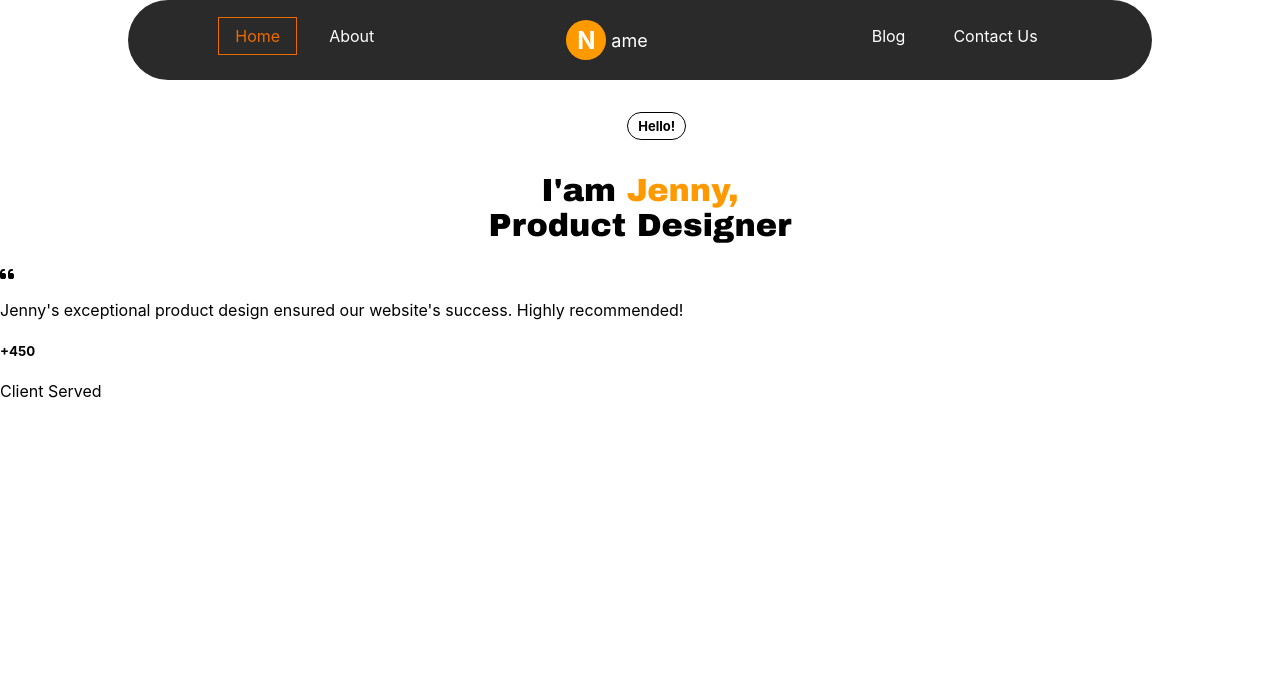
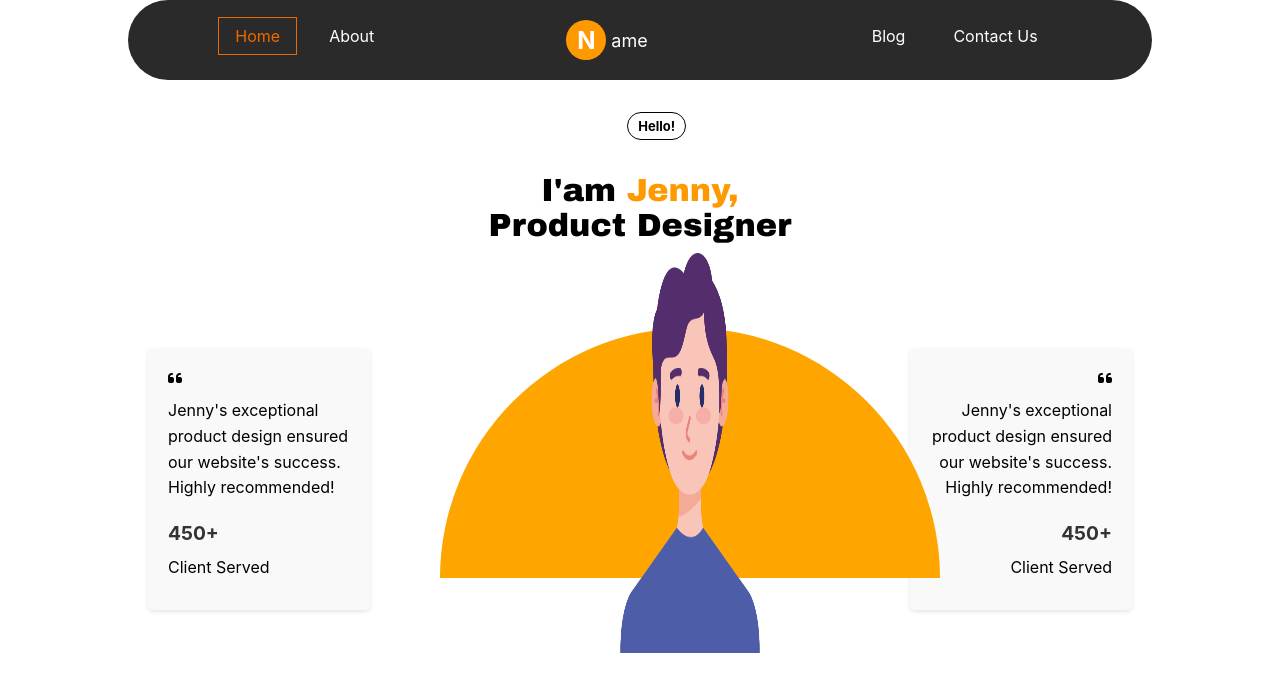
Before and after one commit to 2-usewe/my_portfollio, a React (Create React App) app: page / in a window 1280 px wide. Shown: the top 692 px of the page. Built offline with nearby package versions, Linux system fonts and the light colour scheme.

Commit message:
letest css

```diff
--- a/src/components/Homes/Home.css
+++ b/src/components/Homes/Home.css
@@ -30,6 +30,63 @@
 .sub-title .title-Name{
     color: #f90;
 }
+.content{
+    /* margin-top: 4rem; */
+    margin: 4rem 8rem;
+    display: inline-flex;
+    flex-direction:row;
+}
 .left {
     text-align: left; /* Align text to the left */
   }
+.right {
+    text-align: right; /* Align text to the left */
+}
+.sub-content {
+margin: 20px; /* Add some margin around the content */
+padding: 20px; /* Add some padding inside the container */
+border: 0px; /* Add a border around the container */
+border-radius: 5px; /* Slightly round the corners */
+background-color: #f9f9f9; /* Light background color */
+max-width: 250px; /* Set a maximum width for the container */
+box-shadow: 0 2px 4px rgba(0, 0, 0, 0.1); /* Add a subtle shadow */
+}
+.right .sub-content{
+    margin-right: 40px;
+}
+.sub-content p {
+    margin: 10px 0; /* Add vertical margin to <p> elements */
+    line-height: 1.6; /* Increase line height for better readability */
+}
+.sub-content h5 {
+    margin: 20px 0 10px; /* Add margin above and below the <h5> element */
+    font-size: 1.2em; /* Slightly increase the font size */
+    color: #333; /* Color of the <h5> text */
+}
+/* .boy-image{
+    width:25rem;
+    height: 25rem;
+} */
+.half-circle-container {
+    margin-left: 10%;
+    position: relative; /* Ensures the image can be positioned relative to this container */
+    width: 500px; /* Width of the half-circle */
+    height: 250px; /* Height of the half-circle */
+  }
+  .half-circle {
+    width: 100%; /* Full width of the container */
+    height: 100%; /* Full height of the container */
+    background-color: orange; /* Background color of the half-circle */
+    border-top-left-radius: 400px; /* Half-circle radius */
+    border-top-right-radius: 400px; /* Half-circle radius */
+    border-bottom-left-radius: 0; /* No bottom radius */
+    border-bottom-right-radius: 0; /* No bottom radius */
+  }
+  .boy-image {
+    position: absolute; /* Position the image absolutely within the container */
+    top: 50%; /* Position the image vertically at the center of the container */
+    left: 50%; /* Position the image horizontally at the center of the container */
+    transform: translate(-50%, -50%); /* Adjust the position to be exactly centered */
+    width: 10rem; /* Width of the image */
+    height: 25rem; /* Height of the image */
+  }
--- a/src/components/Homes/Homecom.jsx
+++ b/src/components/Homes/Homecom.jsx
@@ -1,5 +1,6 @@
 import React from 'react';
 import './Home.css';
+import boy from'../../utils/boy.png'
 let Homecom = () => {
   return (
     <div className='home-container'>
@@ -16,7 +17,22 @@ let Homecom = () => {
           {/* <h1 className='left-quat'>''</h1> */}
           <i class="fa-solid fa-quote-left"></i>
           <p>Jenny's exceptional product design ensured our website's success. Highly recommended!</p>
-          <h5>+450</h5>
+          <h5>450+</h5>
+          <p>Client Served</p>
+        </div>
+
+        <div className='middle'>
+          {/* <h1 className='left-quat'>''</h1> */}
+          <div class="half-circle-container">
+            <div class="half-circle"></div>
+            <img className='boy-image' src={boy} alt="Logo" />
+          </div>
+        </div>
+        <div className='right sub-content'>
+          {/* <h1 className='left-quat'>''</h1> */}
+          <i class="fa-solid fa-quote-left"></i>
+          <p>Jenny's exceptional product design ensured our website's success. Highly recommended!</p>
+          <h5>450+</h5>
           <p>Client Served</p>
         </div>
       </div>
```
Also changed, not shown: src/utils/boy.png (added), src/utils/star.png (added).
